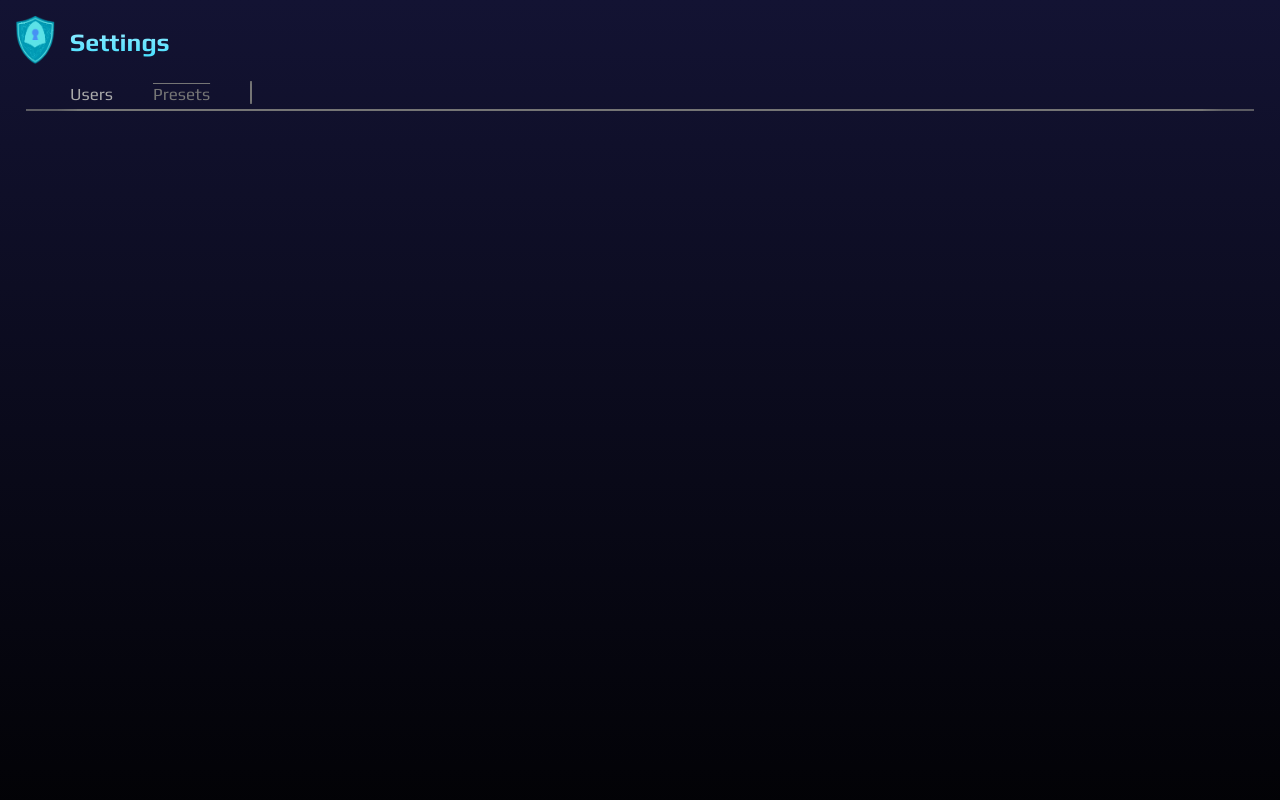
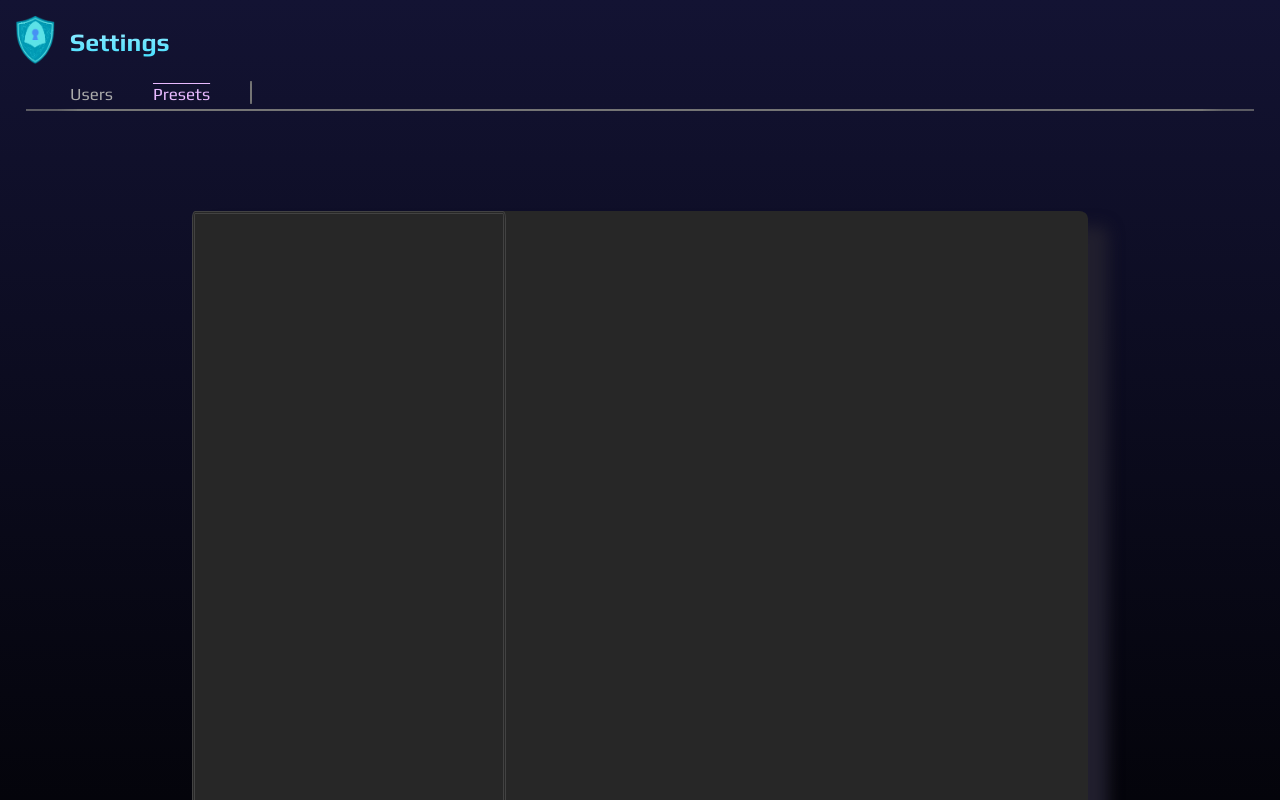
Before and after one commit to FardeenB2/sentinel.id-frontend, a React (Vite) app: page /settings in a window 1280 px wide. Both pictures are taken after a click on the item "Presets". Shown: the top 800 px of the page. Built offline with nearby package versions, Linux system fonts and the light colour scheme.

Commit message:
More work done on settings preset section

```diff
--- a/src/app.jsx
+++ b/src/app.jsx
@@ -5,6 +5,9 @@ import Login from "./pages/login.jsx";
 import Register from "./pages/register.jsx";
 import Forgotpw from "./pages/forgotpw.jsx";
 import Settings from "./pages/settings.jsx";
+import Presets from "./components/presets.jsx";
+import Users from "./components/users.jsx";
+
 
 //Header will appear in all places as it is outside <Routes>
 //need to have a default "/" route
--- /dev/null
+++ b/src/components/presets.jsx
@@ -0,0 +1,30 @@
+import { Link } from 'react-router-dom';
+
+
+function Presets() {
+
+    return (
+    <>
+
+        <div className = "overallPresetsTemplate">
+            <div className = "PresetsLeft">
+
+            </div>
+            <div className = "PresetsRight">
+
+            </div>
+
+        </div>
+
+
+
+
+
+    </>
+
+    )
+
+
+}
+
+export default Presets
--- /dev/null
+++ b/src/components/users.jsx
@@ -0,0 +1,24 @@
+import { Link } from 'react-router-dom';
+
+
+function Users() {
+
+    return (
+    <>
+
+        <div className = "overallUsersTemplate">
+
+        </div>
+
+
+
+
+
+    </>
+
+    )
+
+
+}
+
+export default Users
--- /dev/null
+++ b/src/css/presets.css
@@ -0,0 +1,24 @@
+.overallPresetsTemplate {
+    background-color: rgb(39, 39, 39);
+    margin: auto;
+    margin-top: 100px;
+    width: 70%;
+    height: 90%;
+    border-radius: 1%;
+    box-shadow: 20px 15px 15px rgb(33, 31, 46);
+    display: flex;
+
+}
+
+.PresetsLeft {
+    background-color: rgb(39, 39, 39);
+    width: 35%;
+    border-radius: 1%;
+    border-style: double;
+    border-color: rgb(66, 66, 66);
+
+}
+
+.PresetsRight {
+
+}
--- a/src/css/settings.css
+++ b/src/css/settings.css
@@ -58,6 +58,10 @@
 
 }
 
-.settingsSecondNavExpanded {
+.usersExpanded {
     height: 100vh;
 }
+
+.presetsExpanded {
+    height: 100vh;
+}
--- /dev/null
+++ b/src/css/users.css
@@ -0,0 +1,4 @@
+.overallUsersTemplate {
+    background-color: white;
+    margin: 50px;
+}
--- a/src/main.jsx
+++ b/src/main.jsx
@@ -9,6 +9,7 @@ import './css/login.css'
 import './css/register.css'
 import './css/header.css'
 import './css/settings.css'
+import './css/presets.css'
 
 
 import App from './app.jsx'
--- a/src/pages/settings.jsx
+++ b/src/pages/settings.jsx
@@ -1,22 +1,16 @@
 import React, {useState} from 'react'
 import { Link } from 'react-router-dom';
 import settingssentlogo from "../assets/sentlogo.png";
+import Presets from "../components/presets.jsx";
+import Users from "../components/users.jsx";
+
+
 
 
 
 function Settings() {
 
-    const [menuToggle, setMenuToggle] = useState(false);    //by nature of useState, setMenuToggle is the function that affects menuToggle variable (which is originally set to false)
-
-    const shiftMenuToggle=()=>{                         //We must make another function that calls the above function and utilizes the variable in some way. Then we can call this function outside.
-        setMenuToggle(!menuToggle);
-    }
-
     const [highlightActive, setHighlightActive] = useState('users');
-
-
-
-
 
 
 
@@ -33,13 +27,12 @@ function Settings() {
             <ul className = "settingsSecondNav">
                 <li
                     style={{
-                        color: highlightActive == 'users'? 'rgb(117, 117, 117)' : 'rgb(170, 170, 170)',
+                        color: highlightActive === 'users'? 'rgb(232, 186, 255)' : 'rgb(170, 170, 170)',
                         cursor: 'pointer',
-                        textDecoration: highlightActive == 'users'? 'overline' : 'none'
+                        textDecoration: highlightActive === 'users'? 'overline' : 'none'
                     }}
 
                     onClick = {() => {
-                        shiftMenuToggle();
                         setHighlightActive('users');
                     }}
                 >
@@ -48,12 +41,11 @@ function Settings() {
 
                 <li
                     style={{
-                        color: highlightActive == 'presets'? 'rgb(117, 117, 117)' : 'rgb(170, 170, 170)',
+                        color: highlightActive === 'presets'? 'rgb(232, 186, 255)' : 'rgb(170, 170, 170)',
                         cursor: 'pointer',
-                        textDecoration: highlightActive == 'presets'? 'overline' : 'none'
+                        textDecoration: highlightActive === 'presets'? 'overline' : 'none'
                     }}
                     onClick = {() => {
-                        shiftMenuToggle();
                         setHighlightActive('presets');
                     }}
                 >
@@ -67,7 +59,9 @@ function Settings() {
 
             <hr className="settinghr1"></hr>
 
-            <div className={highlightActive?"settingsSecondNavExpanded" : "settingsSecondNav"}>   {/*if the menuToggle is true, we use the expanded SecondNav class, otherwise just the regular secondNav class*/}
+            <div className={highlightActive === 'presets'? "presetsExpanded" : "usersExpanded"}>   {/*if the highlightActive is true, we use the expanded SecondNav class, otherwise just the regular secondNav class*/}
+                {highlightActive === 'users' && <Users />}
+                {highlightActive === 'presets' && <Presets />}
 
             </div>
 
```
